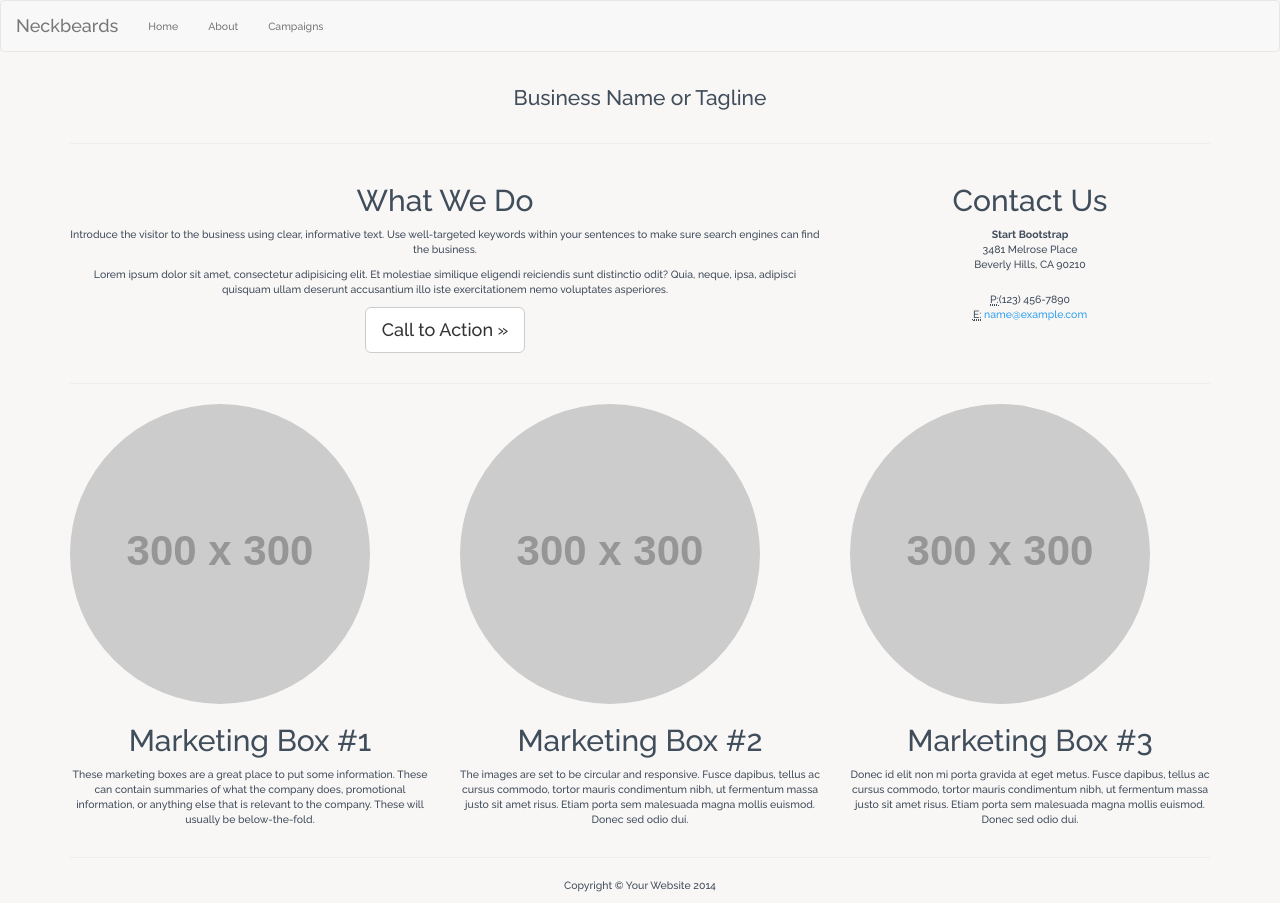
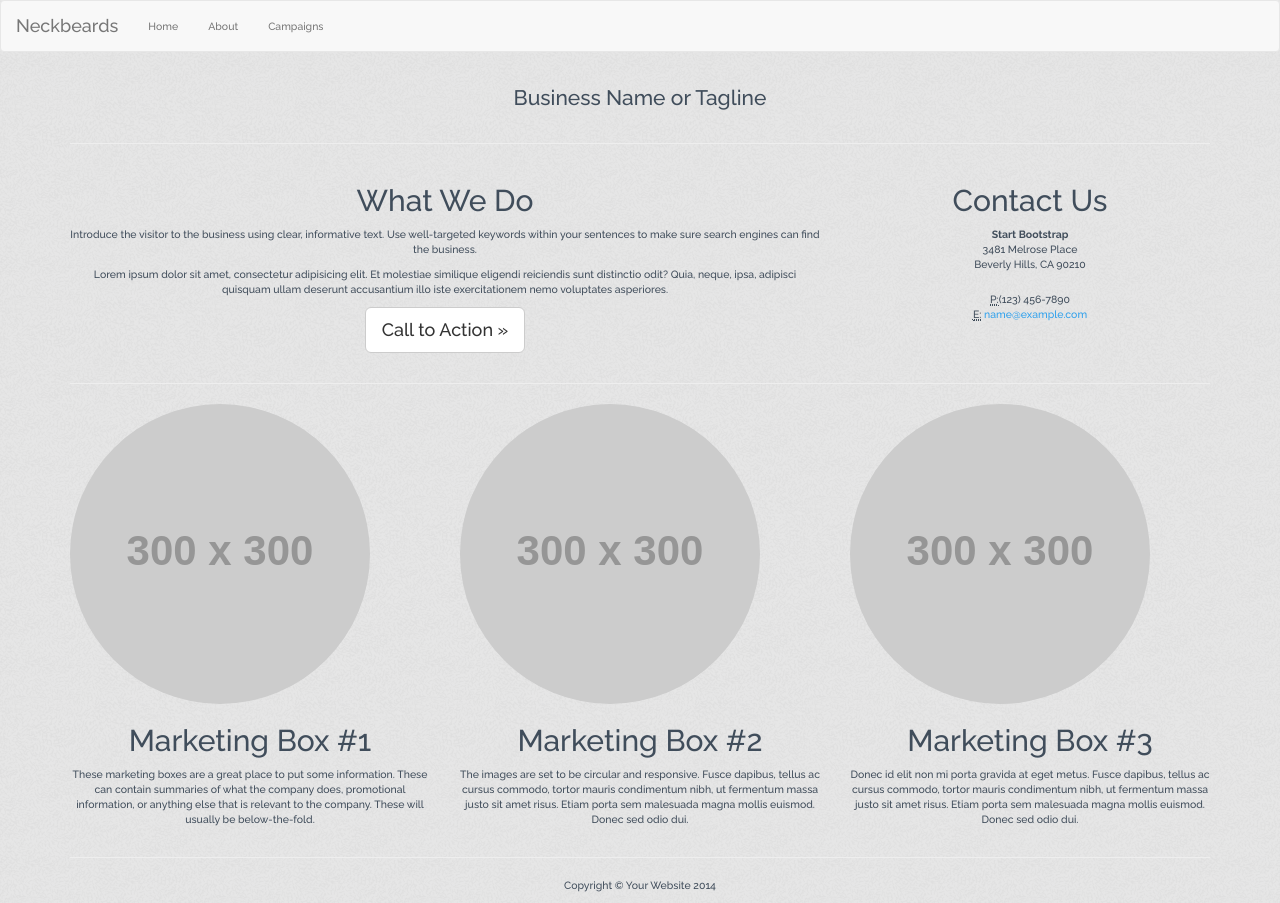
Before and after one commit to DylanGrayson/Agency_Proj3, a Django app: page / in a window 1280 px wide. Run offline with Django 3.2, Linux system fonts and the light colour scheme; grey boxes labelled with a size stand in for pictures from a placeholder-image service; parts of the project's set-up code (start-up, migrations or seed data) failed here and were passed over; some libraries are stand-ins or nearby versions.

Commit message:
Added a subtle background to the website

```diff
--- /dev/null
+++ b/main/static/css/custom.css
@@ -0,0 +1,3 @@
+body {
+	background-image: url(../img/bg.png);
+}
--- a/main/templates/main/layout.html
+++ b/main/templates/main/layout.html
@@ -13,6 +13,7 @@
         <link rel="stylesheet" type="text/css" href="{% static "css/normalize.css" %}"/>
         <link rel="stylesheet" type="text/css" href="{% static "css/demo.css" %}"/>
         <link rel="stylesheet" type="text/css" href="{% static "fonts/font-awesome-4.2.0/css/font-awesome.min.css" %}" />
+        <link rel="stylesheet" type="text/css" href="{% static "css/custom.css" %}"/>
     </head>
     <body>
         <nav class="navbar navbar-default">
```
Also changed, not shown: main/static/img/bg.png (added).
